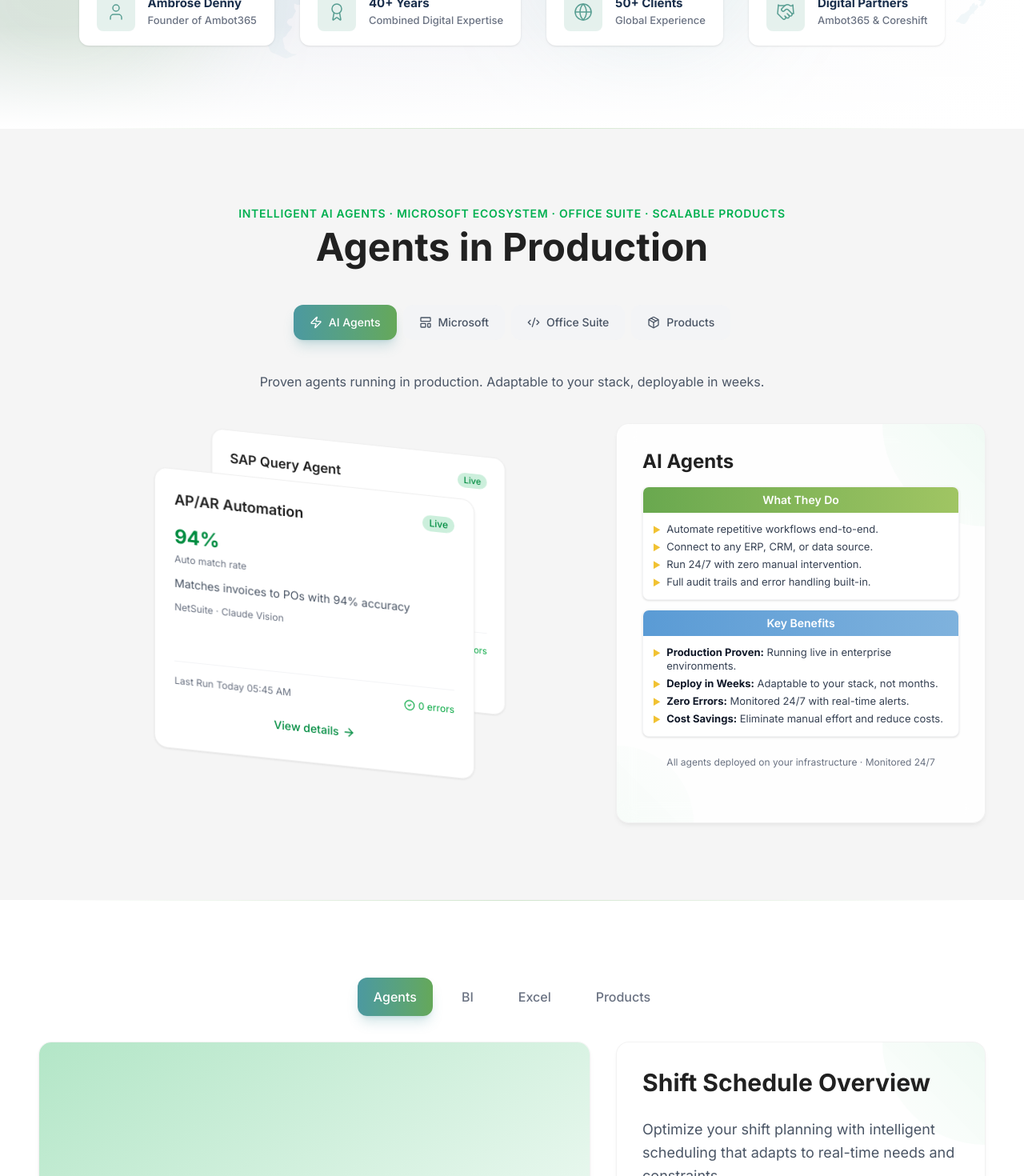
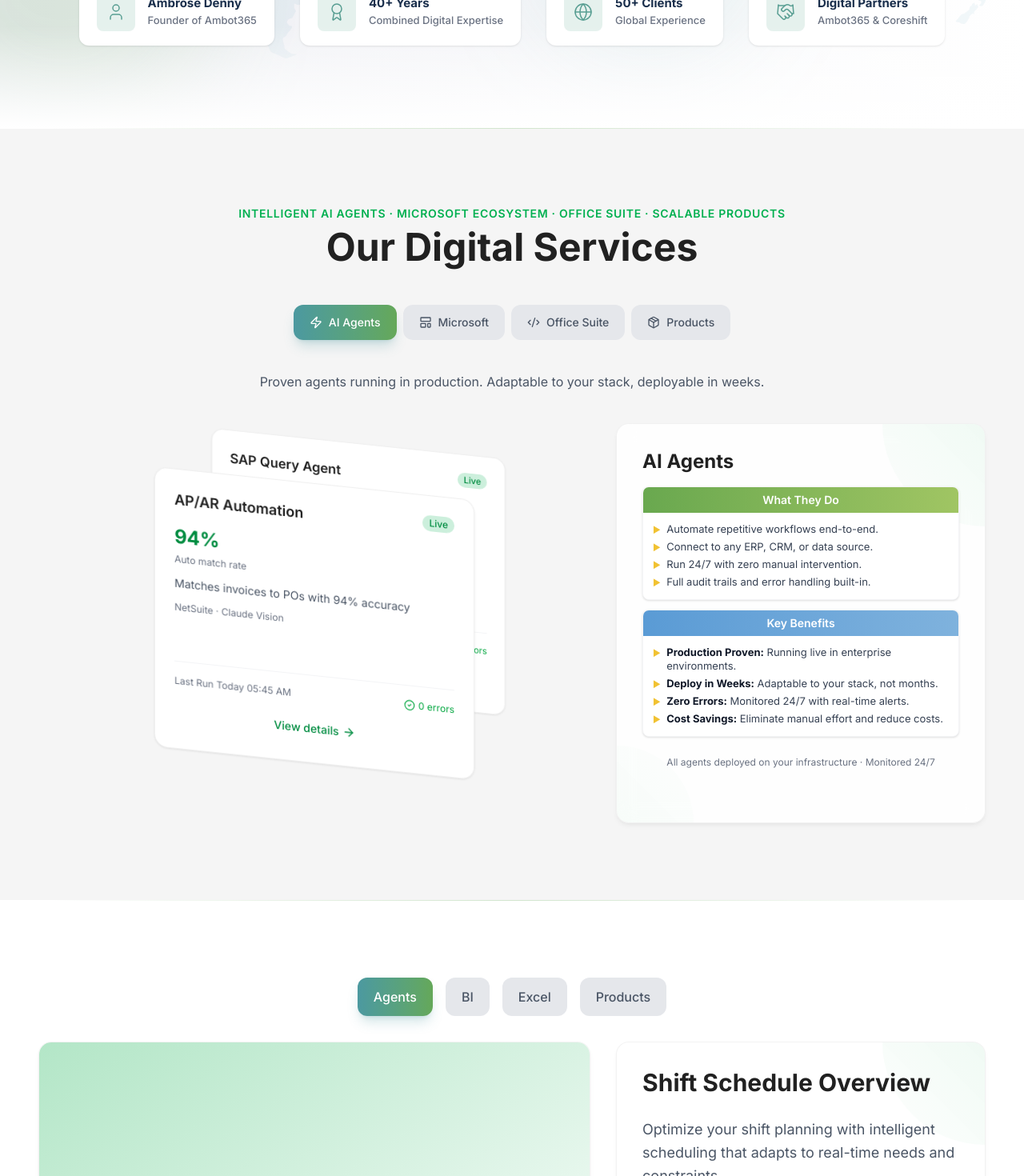
Before and after one commit to A365shift-DevTeam/A365-Automation, a React (Vite) app: page / in a window 1280 px wide. Shown: the part 640-2110 px from the top of the page at 80% size. Built offline with nearby package versions, Linux system fonts and the light colour scheme.

Commit message:
button effects added

```diff
--- a/src/components/sections/AgentsInAction.tsx
+++ b/src/components/sections/AgentsInAction.tsx
@@ -29,7 +29,7 @@ export default function AgentsInAction() {
     <SectionWrapper id="agents-in-action" className="section-bg">
       <div className="text-center mb-12">
         <p className="text-sm font-semibold tracking-wider text-primary-500 uppercase mb-2">Intelligent AI Agents · Microsoft ecosystem · Office Suite · Scalable products</p>
-        <h2 className="text-3xl md:text-5xl font-bold mb-4 text-gray-900 dark:text-gray-50">Agents in Production</h2>
+        <h2 className="text-3xl md:text-5xl font-bold mb-4 text-gray-900 dark:text-gray-50">Our Digital Services</h2>
       </div>
 
       <div className="flex flex-wrap justify-center gap-2 mb-10">
@@ -39,7 +39,7 @@ export default function AgentsInAction() {
             onClick={() => setActiveTab(tab.id)}
             className={`flex items-center gap-2 px-5 py-3 rounded-xl font-medium text-sm transition-all ${activeTab === tab.id
               ? 'bg-gradient-to-r from-[#4C99A0] to-[#65A859] text-white shadow-lg shadow-[#4C99A0]/25'
-              : 'bg-gray-100 dark:bg-gray-800 text-gray-600 dark:text-gray-400 hover:bg-gray-200 dark:hover:bg-gray-700'
+              : 'bg-gray-200 dark:bg-gray-700 text-gray-600 dark:text-gray-400 hover:bg-gray-300 dark:hover:bg-gray-600'
               }`}
           >
             <tab.icon className="w-4 h-4" />
--- a/src/components/sections/ShowcaseCarousel.tsx
+++ b/src/components/sections/ShowcaseCarousel.tsx
@@ -187,7 +187,7 @@ export default function ShowcaseCarousel() {
                   ? 'border border-dashed border-primary-500/50 text-primary-500 hover:bg-primary-500/10 dark:hover:bg-primary-500/20'
                   : activeTab === tab.id
                     ? 'bg-gradient-to-r from-[#4C99A0] to-[#65A859] text-white shadow-lg shadow-[#4C99A0]/25'
-                    : 'text-gray-500 dark:text-gray-400 hover:text-gray-900 dark:hover:text-gray-100 hover:bg-gray-50 dark:hover:bg-gray-800'
+                    : 'bg-gray-200 dark:bg-gray-700 text-gray-600 dark:text-gray-400 hover:bg-gray-300 dark:hover:bg-gray-600'
                 }
               `}
             >
```
